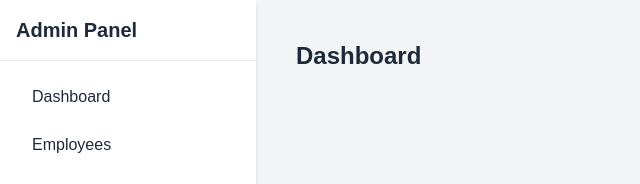
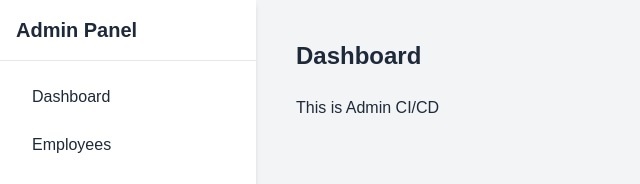
Before and after one commit to afnan-yousuf/hrmanagement, a Next.js app: page /admin in a window 1280 px wide. Shown: the top 184 px of the page, without its empty margins (0-640 px from the left). Built offline with nearby package versions, Linux system fonts and the light colour scheme.

Commit message:
changes on dashboard

```diff
--- a/app/admin/page.js
+++ b/app/admin/page.js
@@ -4,6 +4,7 @@ export default function DashboardPage() {
   return (
     <div className="p-4">
       <h1 className="text-2xl font-bold mb-6">Dashboard</h1>
+      <p>This is Admin CI/CD</p>
     </div>
   );
 }
```
